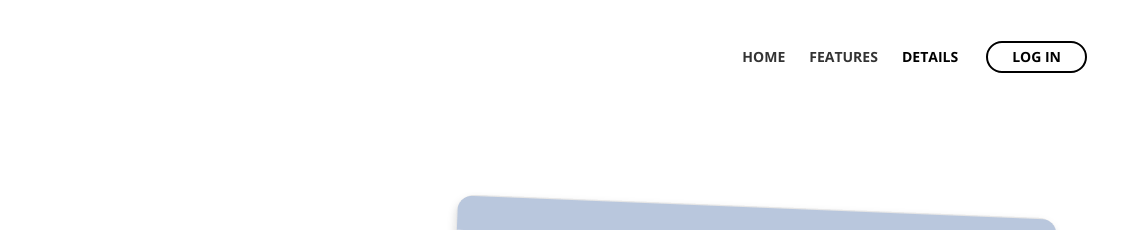
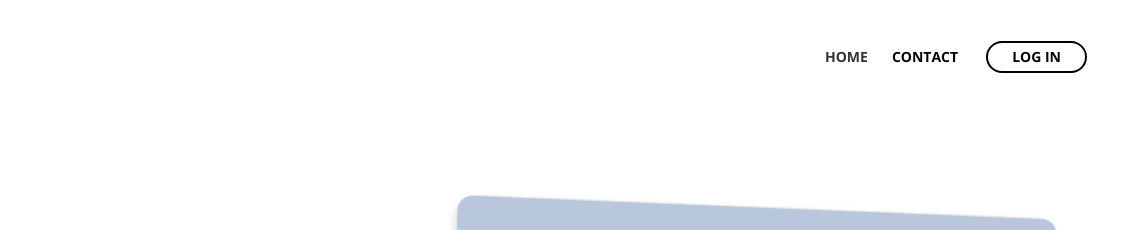
Before and after one commit to BAWES/plugn-landing, a plain HTML site: page index.html in a window 1280 px wide. Shown: the top 230 px of the page, 154-1280 px from the left. Drawn offline with nearby package versions, Linux system fonts and the light colour scheme.

Commit message:
Modifications

```diff
--- a/index.html
+++ b/index.html
@@ -72,10 +72,7 @@
                         <a class="nav-link page-scroll" href="#header">HOME <span class="sr-only">(current)</span></a>
                     </li>
                     <li class="nav-item">
-                        <a class="nav-link page-scroll" href="#features">FEATURES</a>
-                    </li>
-                    <li class="nav-item">
-                        <a class="nav-link page-scroll" href="#details">DETAILS</a>
+                        <a class="nav-link page-scroll" href="#contact">CONTACT</a>
                     </li>
 
                 </ul>
@@ -254,7 +251,7 @@
                 </div> <!-- end of col -->
                 <div class="col-md-4">
                     <div class="footer-col last">
-                        <h4>Contact</h4>
+                        <h4 id='contact'>Contact</h4>
                         <ul class="list-unstyled li-space-lg p-small">
                             <li class="media">
                                 <i class="fas fa-map-marker-alt"></i>
```
